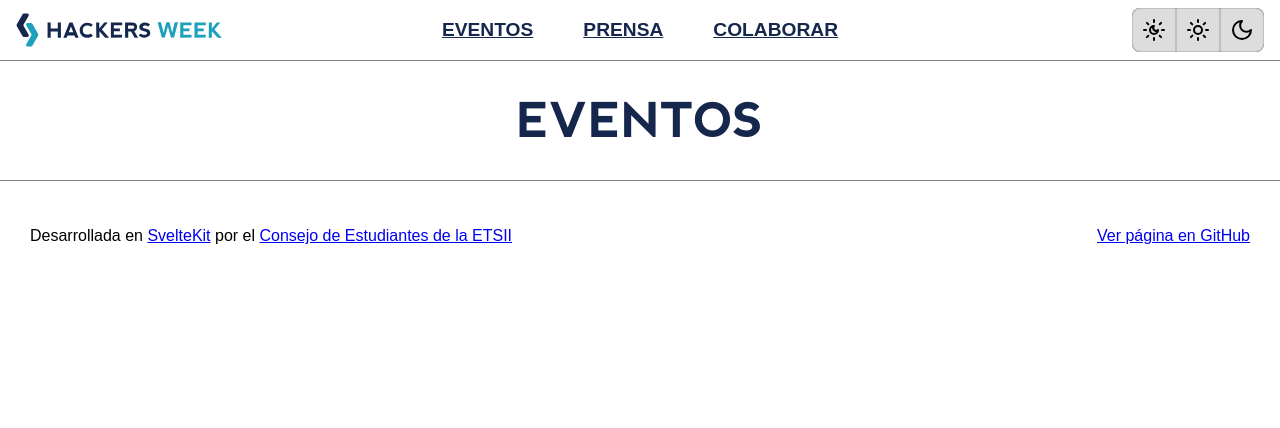
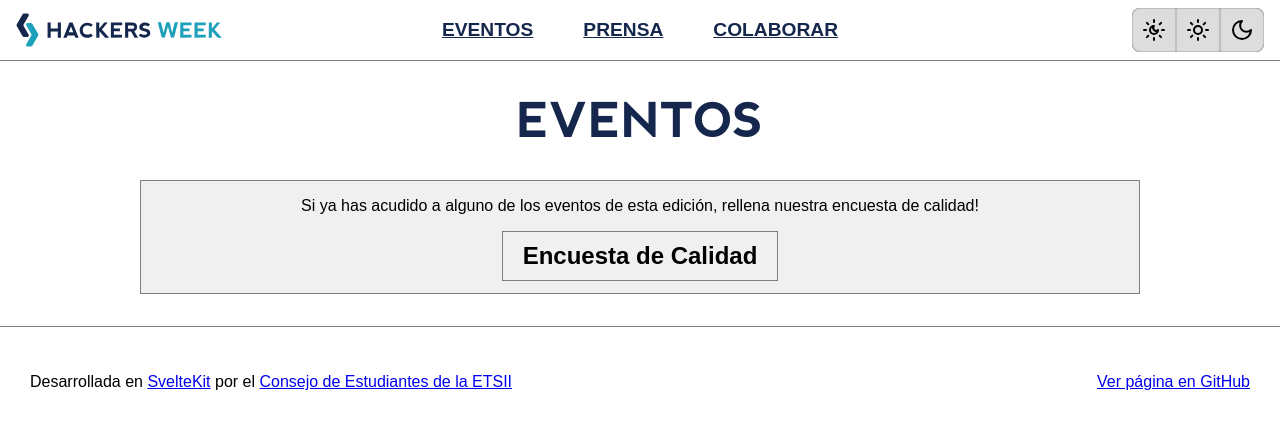
Before and after one commit to ConsejoInfUMA/hackersweek.es, a SvelteKit app: page /events in a window 1280 px wide. Shown: the top 428 px of the page. Built offline with nearby package versions, Linux system fonts and the light colour scheme.

Commit message:
formulario de calidad + close sponsors

```diff
--- a/src/routes/+page.svelte
+++ b/src/routes/+page.svelte
@@ -15,6 +15,7 @@
 
   import {
     PUBLIC_CALL_FOR_PAPERS_OPEN,
+    PUBLIC_EVENT_ONGOING,
     PUBLIC_EVENT_START_DATE,
     PUBLIC_EVENT_END_DATE,
   } from "$env/static/public";
@@ -58,6 +59,11 @@
         <a href="#location">
           <button>Ubicación</button>
         </a>
+        {#if PUBLIC_EVENT_ONGOING}
+          <a href="https://u.uma.es/hAm" target="_blank">
+            <button>Encuesta de Calidad</button>
+          </a>
+        {/if}
         {#if PUBLIC_CALL_FOR_PAPERS_OPEN}
           <a href="/colaborar">
             <button>Call For Papers</button>
--- a/src/routes/events/+page.svelte
+++ b/src/routes/events/+page.svelte
@@ -1,4 +1,5 @@
 <script lang="ts">
+  import { PUBLIC_EVENT_ONGOING } from "$env/static/public";
   import { Temporal } from "temporal-polyfill-lite";
 
   interface ArticlePage {
@@ -53,6 +54,17 @@
 
 <main>
   <h1>Eventos</h1>
+  {#if PUBLIC_EVENT_ONGOING}
+    <opinion-form>
+      <p>
+        Si ya has acudido a alguno de los eventos de esta edición, rellena
+        nuestra encuesta de calidad!
+      </p>
+      <a href="https://u.uma.es/hAm" target="_blank">
+        <button>Encuesta de Calidad</button>
+      </a>
+    </opinion-form>
+  {/if}
   {#each Object.entries(articles).toSorted() as [date, articleList]}
     <h2>
       <time datetime={date}>
@@ -99,6 +111,15 @@
     padding: 16px;
     background-color: var(--secondary-background);
   }
+  opinion-form {
+    display: flex;
+    flex-direction: column;
+    text-align: center;
+    justify-content: center;
+    border: var(--border);
+    background-color: var(--secondary-background);
+    padding-bottom: 12px;
+  }
   h1 {
     font-size: 3em;
     font-family: "Nevis";
```
Also changed, not shown: 2 other files (tests, documents, lock files or other folders).
